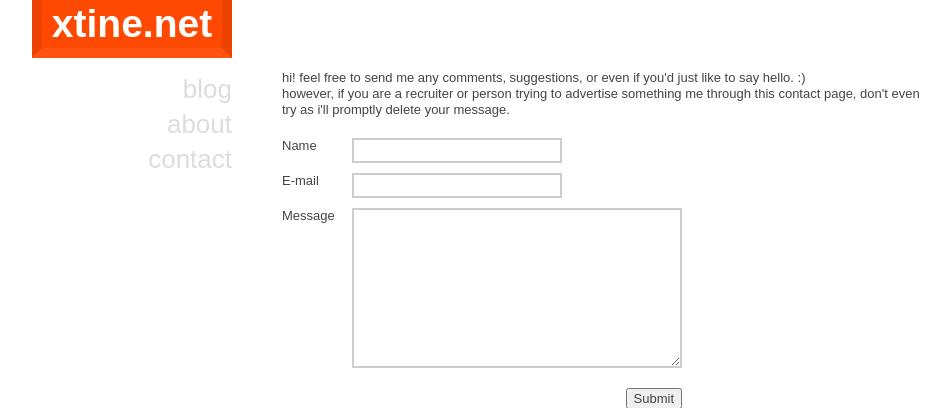
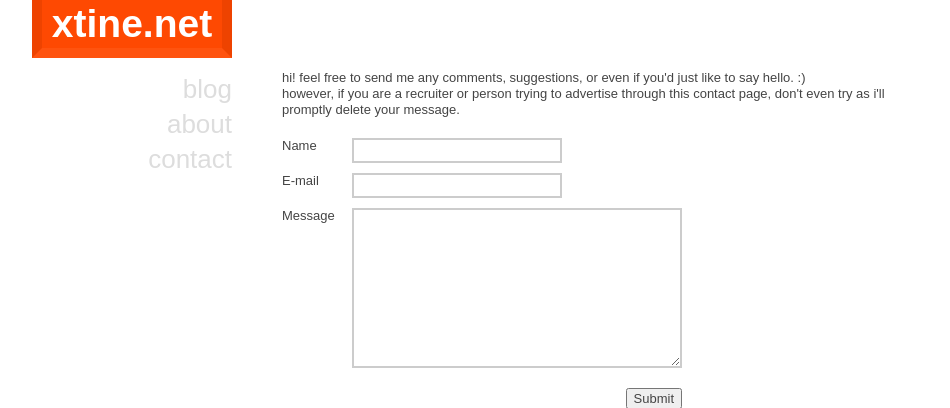
Before and after one commit to xtine/xtine.net, a Django app: template templates/contact_form/contact_form.html in a window 1280 px wide. Shown: the top 408 px of the page, without its empty margins (158-1108 px from the left). Run offline with Django 3.2, Linux system fonts and the light colour scheme; the template is opened without the code that fills it, so the values that code supplies are empty; some libraries are stand-ins or nearby versions.

Commit message:
update contact message again

```diff
--- a/templates/contact_form/contact_form.html
+++ b/templates/contact_form/contact_form.html
@@ -7,7 +7,7 @@
     <div id="contact">
 
         <p>hi! feel free to send me any comments, suggestions, or even if you'd just like to say hello. :)<br/>
-            however, if you are a recruiter or person trying to advertise something me through this contact page, don't even try as i'll promptly delete your message.</p>
+            however, if you are a recruiter or person trying to advertise through this contact page, don't even try as i'll promptly delete your message.</p>
 
         <form action="/contact/" method="post">
             {% csrf_token %}
```
